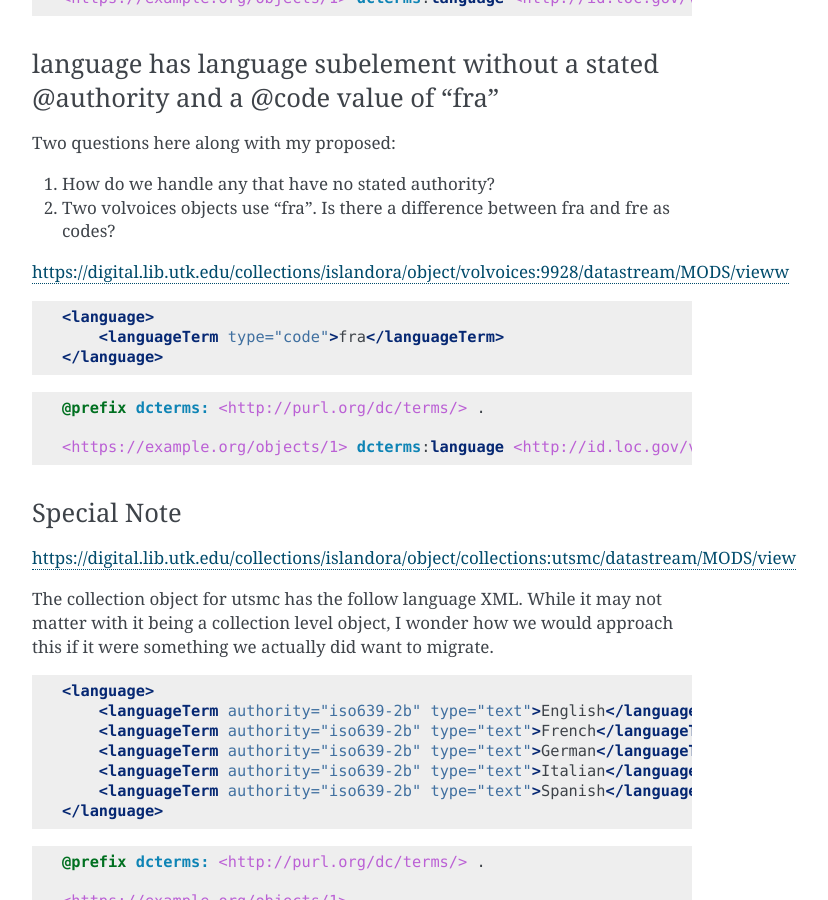
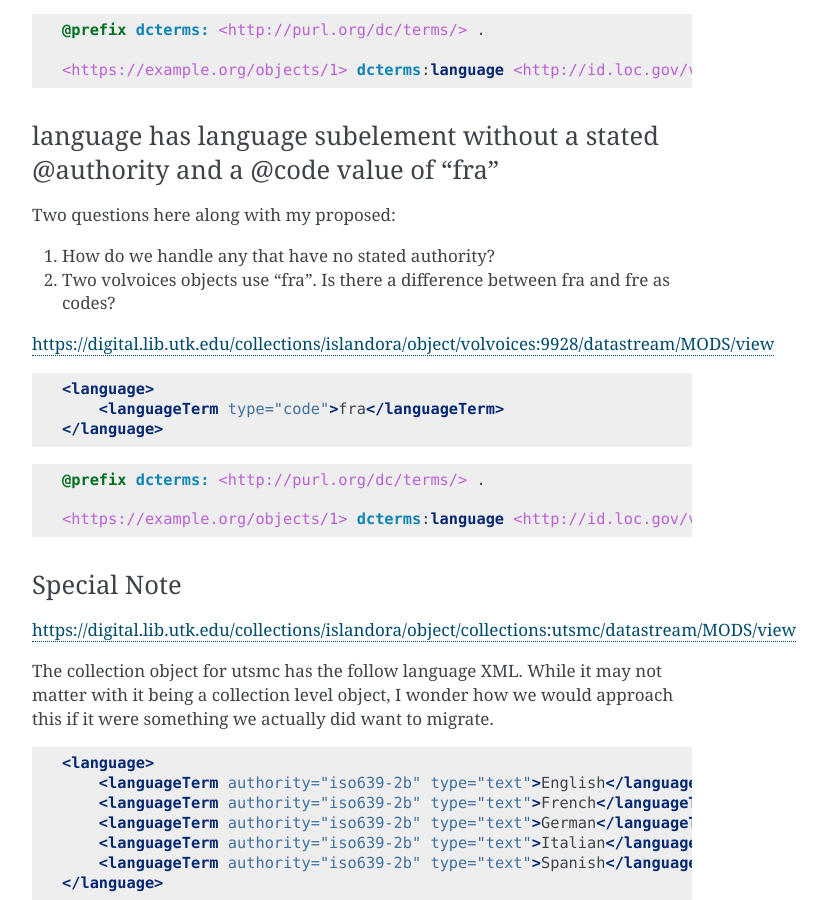
Before and after one commit to UTKcataloging/mods_to_rdf, a Sphinx documentation site: the page built from docs/source/top_level_elements/language.rst, in a window 1280 px wide and 900 px high, scrolled down 2276 px. Shown: the whole window, without its empty margins (388-1216 px from the left). Built offline with Sphinx 7.4.7, drawn with Linux system fonts in a browser that asks for light colours; formulas are drawn with MathJax 3; some of the changed text lies outside the part shown.

Commit message:
Address feedback, fix turtle syntax issues, heading hierarchies.

```diff
--- a/docs/source/top_level_elements/language.rst
+++ b/docs/source/top_level_elements/language.rst
@@ -23,7 +26,7 @@
     <https://example.org/objects/1> dcterms:language <http://id.loc.gov/vocabulary/iso639-2/eng> .
 
 language has languageTerm subelement with an @authority of "iso639-2b" and a @type of "code"
---------------------------------------------------------------------------------------------
+^^^^^^^^^^^^^^^^^^^^^^^^^^^^^^^^^^^^^^^^^^^^^^^^^^^^^^^^^^^^^^^^^^^^^^^^^^^^^^^^^^^^^^^^^^^^
 
 https://digital.lib.utk.edu/collections/islandora/object/ekcd:9/datastream/MODS/view
 
@@ -40,7 +43,7 @@
     <https://example.org/objects/1> dcterms:language <http://id.loc.gov/vocabulary/iso639-2/eng> .
 
 language has multiple elements
-------------------------------
+^^^^^^^^^^^^^^^^^^^^^^^^^^^^^^
 
 Present for 11 total in utsmc
 
@@ -85,7 +88,7 @@
         dcterms:language <http://id.loc.gov/vocabulary/iso639-2/fre> .
 
 language has language subelement with an @type of #text and value of "No linguistic content"
---------------------------------------------------------------------------------------------
+^^^^^^^^^^^^^^^^^^^^^^^^^^^^^^^^^^^^^^^^^^^^^^^^^^^^^^^^^^^^^^^^^^^^^^^^^^^^^^^^^^^^^^^^^^^^
 
 https://digital.lib.utk.edu/collections/islandora/object/tdh:911/datastream/MODS/view
 
@@ -99,10 +102,10 @@
 
     @prefix dcterms: <http://purl.org/dc/terms/> .
 
-    <https://example.org/objects/1> dcterms:language <http://id.loc.gov/vocabulary/iso639-2/zxx> ;
+    <https://example.org/objects/1> dcterms:language <http://id.loc.gov/vocabulary/iso639-2/zxx> .
 
 language has language subelement with an @type = "code" and value of "zxx"
---------------------------------------------------------------------------
+^^^^^^^^^^^^^^^^^^^^^^^^^^^^^^^^^^^^^^^^^^^^^^^^^^^^^^^^^^^^^^^^^^^^^^^^^^
 
 https://digital.lib.utk.edu/collections/islandora/object/tdh:911/datastream/MODS/view
 
@@ -116,19 +119,19 @@
 
     @prefix dcterms: <http://purl.org/dc/terms/> .
 
-    <https://example.org/objects/1> dcterms:language <http://id.loc.gov/vocabulary/iso639-2/zxx> ;
+    <https://example.org/objects/1> dcterms:language <http://id.loc.gov/vocabulary/iso639-2/zxx> .
 
 
 
 language has language subelement without a stated @authority and a @code value of "fra"
----------------------------------------------------------------------------------------
+^^^^^^^^^^^^^^^^^^^^^^^^^^^^^^^^^^^^^^^^^^^^^^^^^^^^^^^^^^^^^^^^^^^^^^^^^^^^^^^^^^^^^^^
 
 Two questions here along with my proposed:
 
 1. How do we handle any that have no stated authority?
 2. Two volvoices objects use "fra". Is there a difference between fra and fre as codes?
 
-https://digital.lib.utk.edu/collections/islandora/object/volvoices:9928/datastream/MODS/vieww
+https://digital.lib.utk.edu/collections/islandora/object/volvoices:9928/datastream/MODS/view
 
 .. code-block:: xml
 
@@ -140,10 +143,10 @@
 
     @prefix dcterms: <http://purl.org/dc/terms/> .
 
-    <https://example.org/objects/1> dcterms:language <http://id.loc.gov/vocabulary/iso639-2/fre> ;
+    <https://example.org/objects/1> dcterms:language <http://id.loc.gov/vocabulary/iso639-2/fre> .
 
 Special Note
-------------
+^^^^^^^^^^^^
 https://digital.lib.utk.edu/collections/islandora/object/collections:utsmc/datastream/MODS/view
 
 The collection object for utsmc has the follow language XML. While it may not matter with it being a
```
Also changed, not shown: other parts of docs/source/top_level_elements/language.rst (+5 -2 lines).
